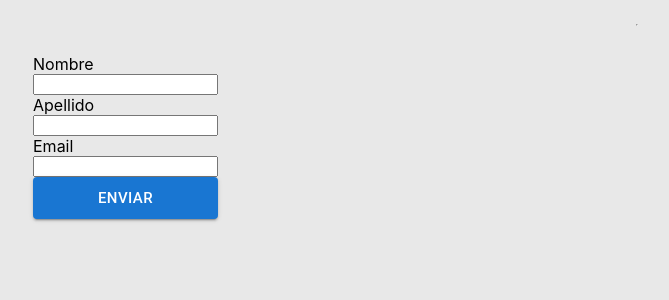
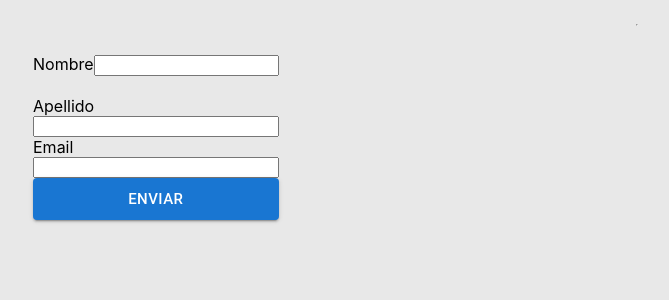
Before and after one commit to mattid89/react-typescript, a React (Create React App) app: page / in a window 1280 px wide. Shown: the top 300 px of the page, without its empty margins (3-672 px from the left). Built offline with nearby package versions, Linux system fonts and the light colour scheme.

Commit message:
componente formik y custom TextInput

```diff
--- /dev/null
+++ b/src/Components/FormikComponentForm/TextInput.tsx
@@ -0,0 +1,16 @@
+import { useField } from "formik";
+
+const TextInput = ({ label, ...props }: any) => {
+  const [field, meta] = useField(props);
+
+	// console.log(field, meta);
+  return (
+    <div>
+      <label>{label}</label>
+      <input {...field} />
+			{meta.touched && meta.error ? <div>{meta.error}</div> : null}
+    </div>
+  );
+};
+
+export default TextInput;
--- a/src/Components/FormikComponentForm/index.tsx
+++ b/src/Components/FormikComponentForm/index.tsx
@@ -1,5 +1,6 @@
 import { Button } from "@mui/material";
-import { useFormik } from "formik";
+import { Formik, Form, Field, ErrorMessage } from "formik";
+import TextInput from "./TextInput";
 
 const FormikComponentForm = () => {
   const initialValue: FormData = {
@@ -34,57 +35,39 @@
 
   const handleSubmit = (value: any) => console.log(value);
 
-  const formik = useFormik({
-    initialValues: initialValue,
-    validate: handleValidate,
-    onSubmit: handleSubmit,
-  });
+  return (
+    <Formik
+      initialValues={initialValue}
+      onSubmit={handleSubmit}
+      validate={handleValidate}
+    >
+      <Form className="flex-column padding">
+        {/* COMPONENTE CUSTOM CONECTADO CON FORMIK => Me permite también manejar los estilos de los componentes */}
+        <TextInput name="name" label="Nombre" />
 
-  return (
-    <form onSubmit={formik.handleSubmit} className="flex-column padding">
-      <label>Nombre</label>
-      <input
-        type="text"
-        {...formik.getFieldProps("name")}
-        // name="name"
-        // onChange={formik.handleChange}
-        // onBlur={formik.handleBlur}
-        // value={formik.values.name}
-      />
-      {formik.touched.name && formik.errors.name ? (
-        <small>{formik.errors.name}</small>
-      ) : null}
+        <br />
 
-      <label>Apellido</label>
-      <input
-        type="text"
-        {...formik.getFieldProps("lastname")}
-        // name="lastname"
-        // onChange={formik.handleChange}
-        // onBlur={formik.handleBlur}
-        // value={formik.values.lastname}
-      />
-      {formik.touched.lastname && formik.errors.lastname ? (
-        <small>{formik.errors.lastname}</small>
-      ) : null}
+        {/* <label>Nombre</label>
+        <Field name="name" type="text" />
+        <Field name="select" as="select" className="input">
+          <option value="opcion1">Opcion 1</option>
+          <option value="opcion2">Opcion 2</option>
+        </Field>
+        <ErrorMessage name="name" /> */}
 
-      <label>Email</label>
-      <input
-        type="email"
-        {...formik.getFieldProps("email")}
-        // name="email"
-        // onChange={formik.handleChange}
-        // onBlur={formik.handleBlur}
-        // value={formik.values.email}
-      />
-      {formik.touched.email && formik.errors.email ? (
-        <small>{formik.errors.email}</small>
-      ) : null}
+        <label>Apellido</label>
+        <Field name="lastname" type="text" />
+        <ErrorMessage name="lastname" />
 
-      <Button type="submit" size="large" variant="contained">
-        Enviar
-      </Button>
-    </form>
+        <label>Email</label>
+        <Field name="email" type="email" />
+        <ErrorMessage name="email" />
+
+        <Button type="submit" size="large" variant="contained">
+          Enviar
+        </Button>
+      </Form>
+    </Formik>
   );
 };
 
```
